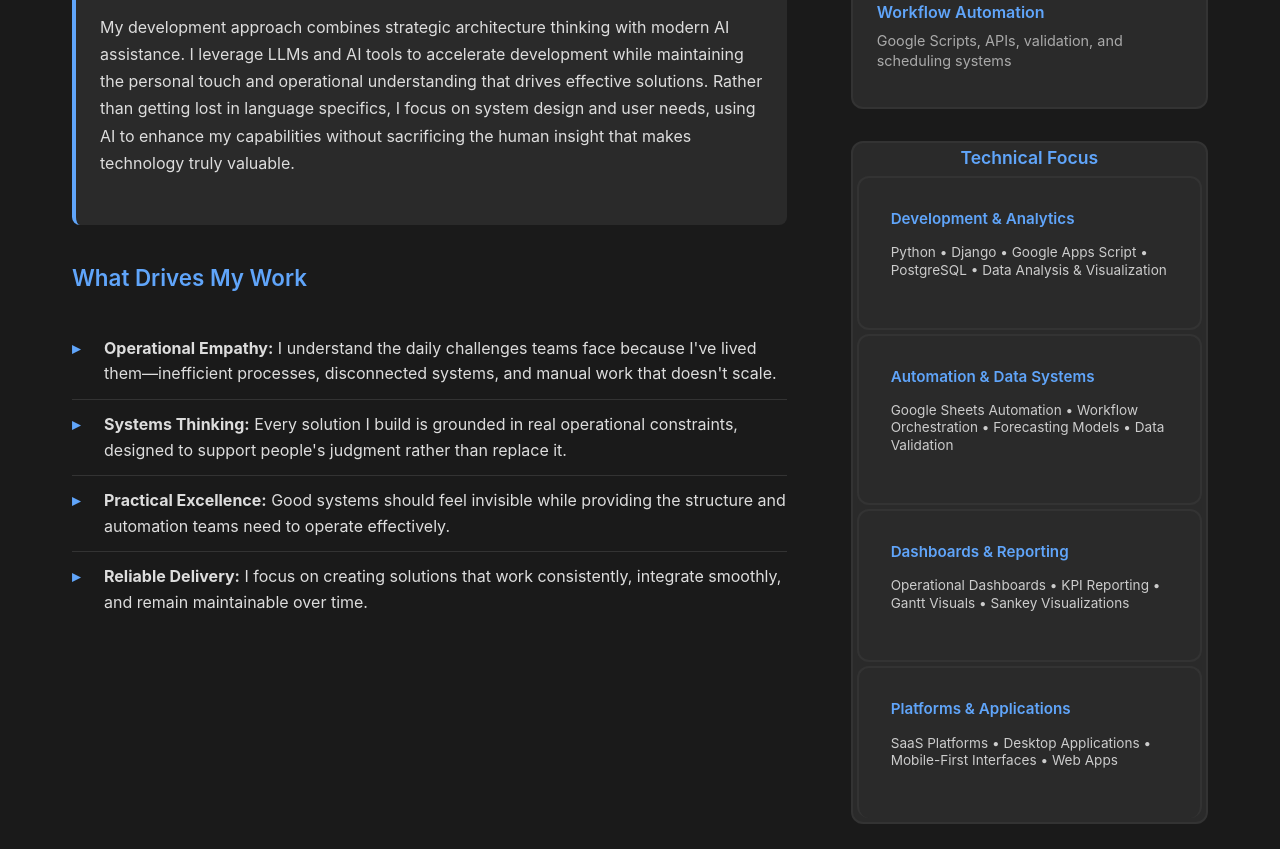
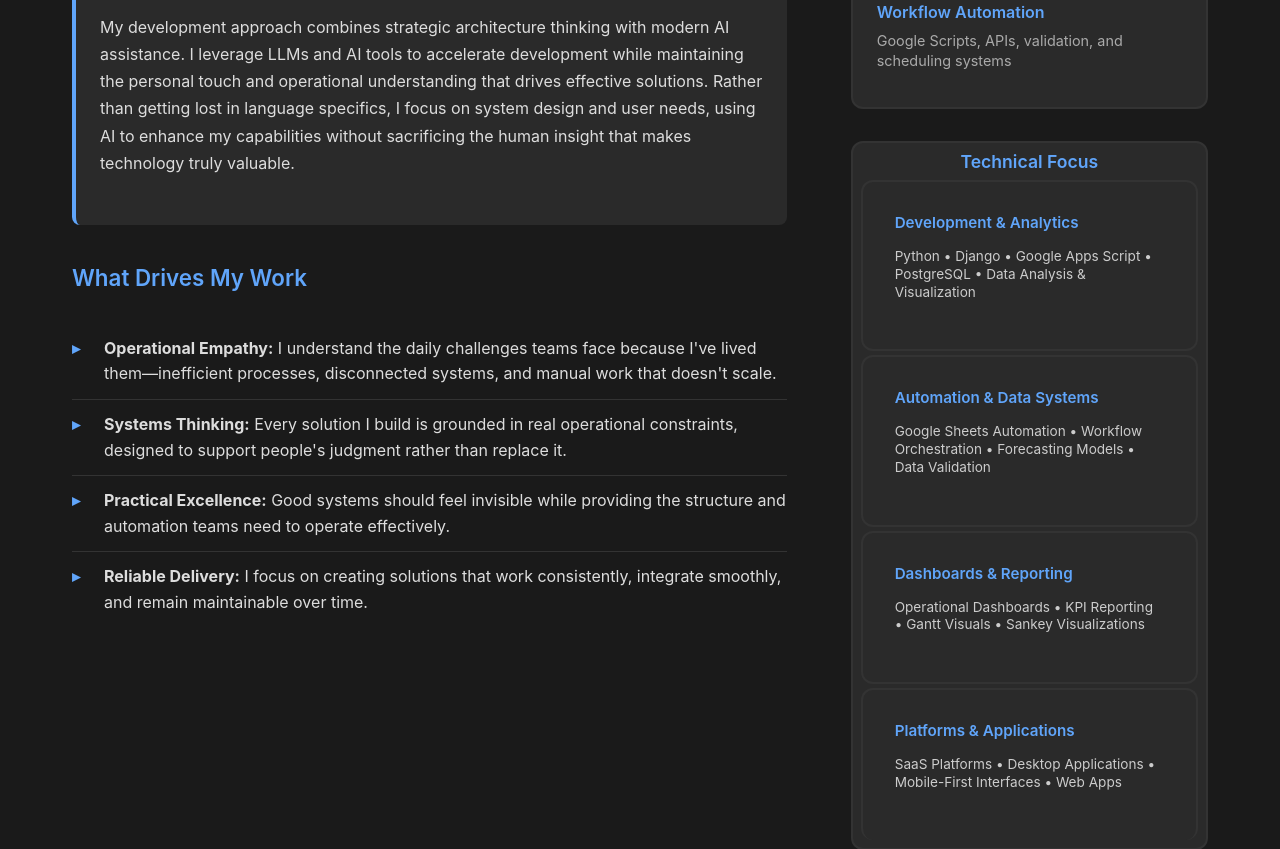
Before and after one commit to SheldonKCalicott/techniche-services, a website: page about.html in a window 1280 px wide. Shown: the part 892-1741 px from the top of the page. Drawn offline with Linux system fonts and the light colour scheme.

```diff
--- a/styles.css
+++ b/styles.css
@@ -1334,7 +1334,7 @@
 
 /* Specific tech-card styling for compactness */
 .tech-card {
-    padding: 0.25rem;
+    padding: 0.50rem;
 }
 
 .expertise-card:hover, .tech-card:hover, .personal-card:hover {
```
